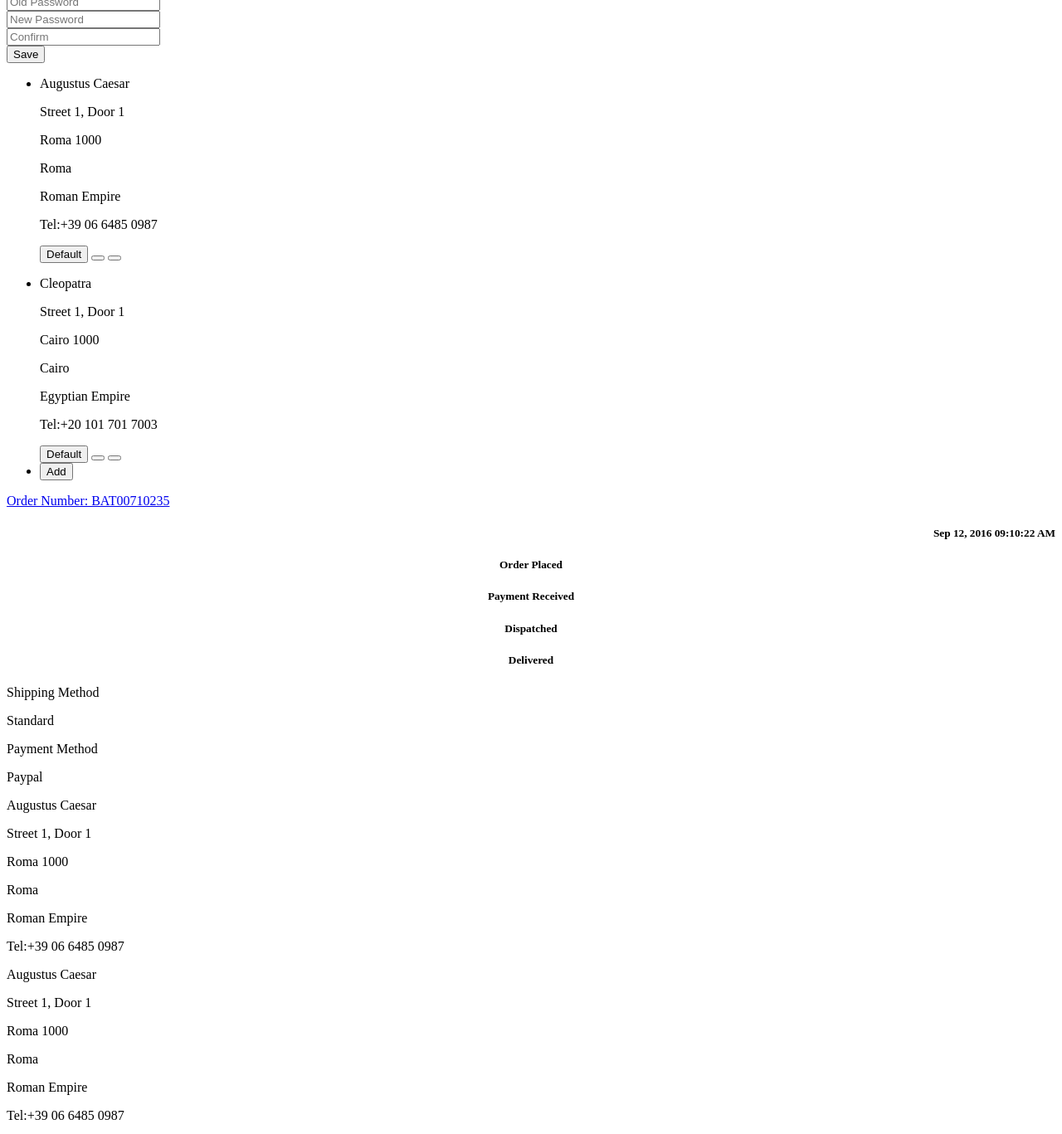
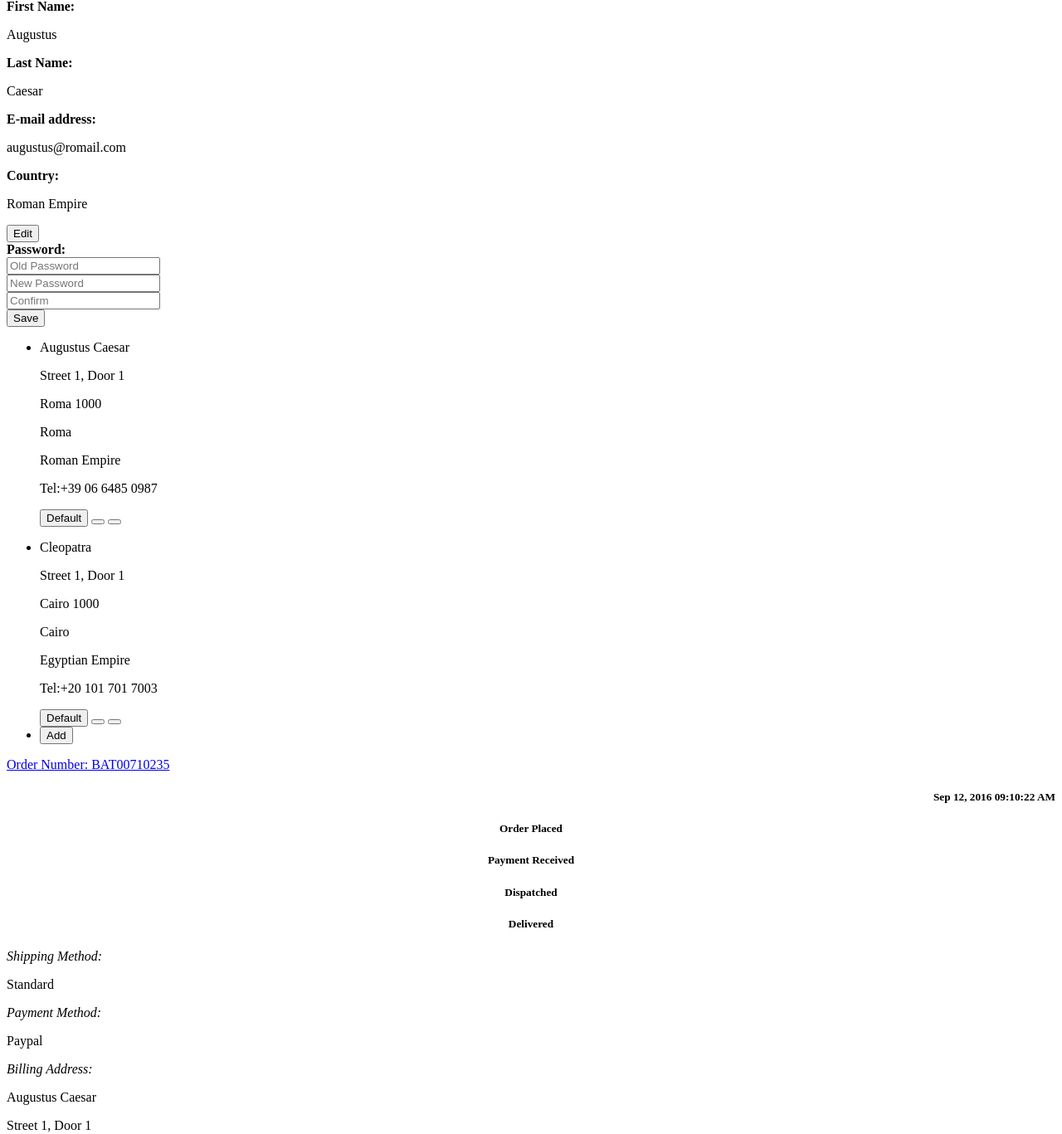
Before and after one commit to Antonio-Melo/LBAW, a PHP site: page /profile.php in a window 1280 px wide. Shown: the part 595-1962 px from the top of the page at 83% size. Run offline with PHP 8.4, Linux system fonts and the light colour scheme.

```diff
--- a/templates/profile.php
+++ b/templates/profile.php
@@ -29,6 +29,16 @@
 		<div class="tab-content">
 			<!-- Account Info -->
 			<div id="accountInfo" class="tab-pane in active">
+                <div class="row">
+                    <div class="col-sm-2">
+                        <b>Avatar:</b>
+                    </div>
+                    <div class="col-sm-8">
+                        <div class="avatar-image-container">
+                            <img src="../resources/avatar.png" class="media-object">
+                        </div>
+                    </div>
+                </div>
                 <div class="row">
                     <div class="col-sm-2">
                         <b>First Name:</b>
@@ -192,13 +202,14 @@
 						<div class="shippingInfo">
 							<div class="row">
 								<div class="col-xs-4 col-sm-4 col-md-4 col-lg-4">
-									<p>Shipping Method</p>
+									<p><i>Shipping Method:</i></p>
 									<p>Standard</p>
-									<p>Payment Method</p>
+                                    <p><i>Payment Method:</i></p>
 									<p>Paypal</p>
 								</div>
 								<div class="col-xs-4 col-sm-4 col-md-4 col-lg-4">
 									<div>
+                                        <p><i>Billing Address:</i></p>
 										<p>Augustus Caesar</p>
 										<p>Street 1, Door 1</p>
 										<p>Roma 1000</p>
@@ -209,6 +220,7 @@
 								</div>
 								<div class="col-xs-4 col-sm-4 col-md-4 col-lg-4">
 									<div>
+                                        <p><i>Shipping Address:</i></p>
 										<p>Augustus Caesar</p>
 										<p>Street 1, Door 1</p>
 										<p>Roma 1000</p>
@@ -322,13 +334,14 @@
 						<div class="shippingInfo">
 							<div class="row">
 								<div class="col-xs-4 col-sm-4 col-md-4 col-lg-4">
-									<p>Shipping Method</p>
+                                    <p><i>Shipping Method:</i></p>
                                     <p>Standard</p>
-									<p>Payment Method</p>
+                                    <p><i>Payment Method:</i></p>
                                     <p>Paypal</p>
 								</div>
 								<div class="col-xs-4 col-sm-4 col-md-4 col-lg-4">
 									<div>
+                                        <p><i>Billing Address:</i></p>
 										<p>Augustus Caesar</p>
 										<p>Street 1, Door 1</p>
 										<p>Roma 1000</p>
@@ -339,12 +352,13 @@
 								</div>
 								<div class="col-xs-4 col-sm-4 col-md-4 col-lg-4">
 									<div>
-										<p>Augustus Caesar</p>
+                                        <p><i>Shipping Address:</i></p>
+                                        <p>Cleopatra</p>
                                         <p>Street 1, Door 1</p>
-										<p>Roma 1000</p>
-										<p>Roma</p>
-										<p>Roman Empire</p>
-										<p>Tel:+39 06 6485 0987</p>
+                                        <p>Cairo 1000</p>
+                                        <p>Cairo</p>
+                                        <p>Egyptian Empire</p>
+                                        <p>Tel:+20 101 701 7003</p>
 									</div>
 								</div>
 							</div>
```
Also changed, not shown: style/profile.css (+7 -8 lines). Lines whose indentation alone changed are shown as unchanged.
